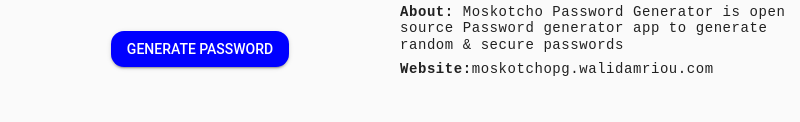
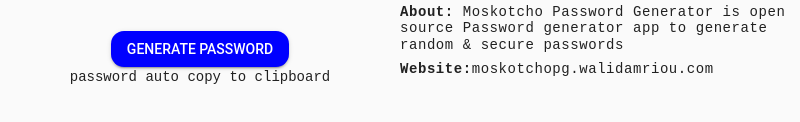
Before and after one commit to walidamriou/Moskotcho_Password_Generator_Desktop, an Electron app: page index.html in a window 800 px wide. Shown: the part 488-610 px from the top of the page. Drawn offline with nearby package versions, Linux system fonts and the light colour scheme.

Commit message:
add text  password auto copy to clipboard

```diff
--- a/index.html
+++ b/index.html
@@ -262,6 +262,8 @@
         style="border-radius:13px;background-color: blue">
         Generate Password
       </button>
+      <br>
+      password auto copy to clipboard
       </center>
 
     </div>
@@ -277,11 +279,11 @@
   <br>
   <br>
 
-      <h5 id="your_new_password_text" style="font-weight:bold">
-        Your new password
+      <h5 id="your_new_password_text" style="font-weight:bold">Your new password
         <span class="mdl-badge" id="password_number_session_badge" data-badge="password_number_session"
           title="The number of password generated in this session">
-        </span></h5>
+        </span>
+      </h5>
 
       </b>
 
```
